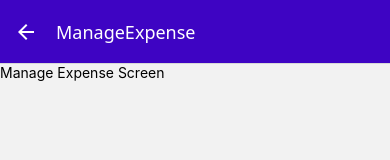
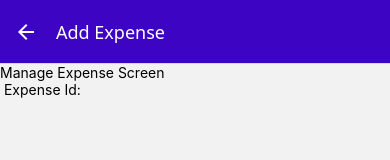
Before and after one commit to milosm89/ExpensesApp, a React Native app: screen /ManageExpense in a window 390 px wide. Shown: the top 160 px of the page. Built offline with nearby package versions, Linux system fonts and the light colour scheme.

Commit message:
Added logic for 'Edit' or 'Add' expense

```diff
--- a/components/ExpensesOutput/ExpenseItem.js
+++ b/components/ExpensesOutput/ExpenseItem.js
@@ -3,12 +3,14 @@ import { useNavigation } from "@react-navigation/native";
 import { GlobalStyles } from "../../constants/styles";
 import { getFormatedDate } from "../../util/date";
 
-function ExpenseItem({description, date, amount}) {
+function ExpenseItem({id, description, date, amount}) {
 
     const navigation = useNavigation();
 
     function expensePressedHandler() {
-        navigation.navigate('ManageExpense');
+        navigation.navigate('ManageExpense', {
+            expenseId: id
+        });
     }
     return (
         <Pressable onPress={expensePressedHandler} style={({pressed}) => pressed && styles.pressed }>
--- a/screens/ManageExpense.js
+++ b/screens/ManageExpense.js
@@ -1,7 +1,23 @@
-import { Text } from "react-native";
+import { useLayoutEffect } from "react";
+import { Text, View } from "react-native";
 
-function ManageExpense() {
-    return <Text>Manage Expense Screen</Text>
+function ManageExpense({route, navigation}) {
+
+    const editedExpenseId = route.params?.expenseId;
+    const isEditing = !!editedExpenseId;
+
+    useLayoutEffect(() => {
+        navigation.setOptions({
+            title: isEditing? 'Edit Expense' : 'Add Expense'
+        });
+    }, [navigation, isEditing]);
+
+    return (
+        <View>
+            <Text>Manage Expense Screen</Text>
+            <Text> Expense Id: {editedExpenseId}</Text>
+        </View>
+    );
 }
 
 export default ManageExpense;
```
